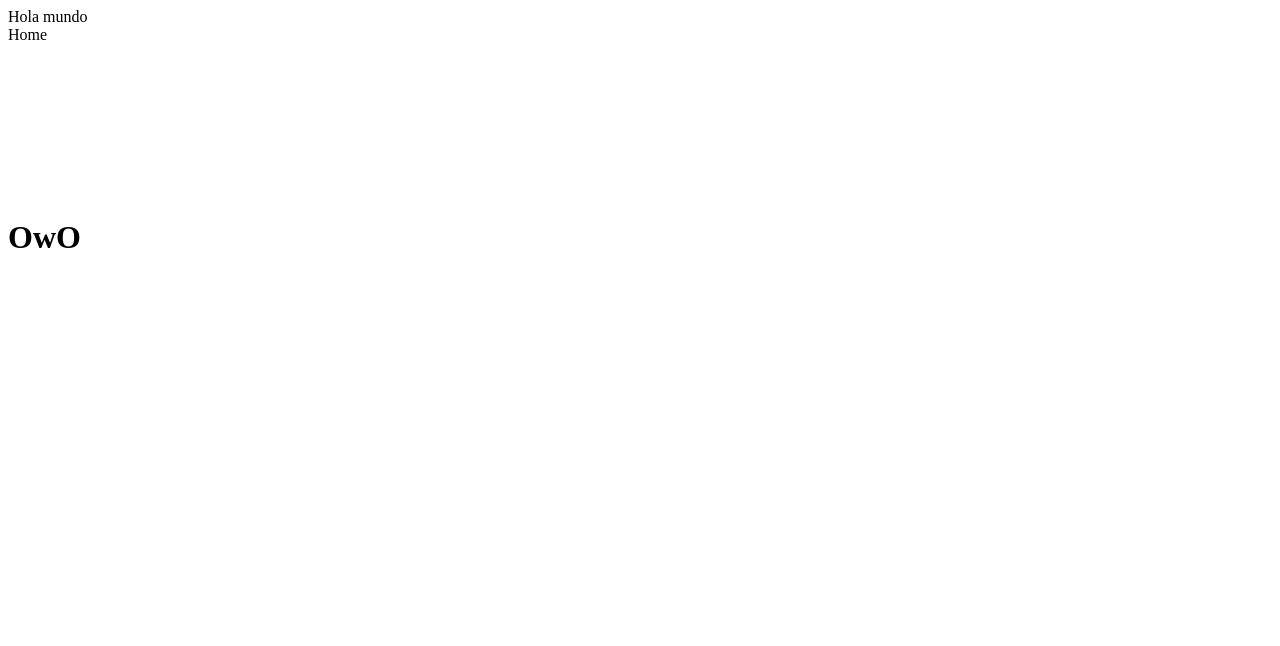
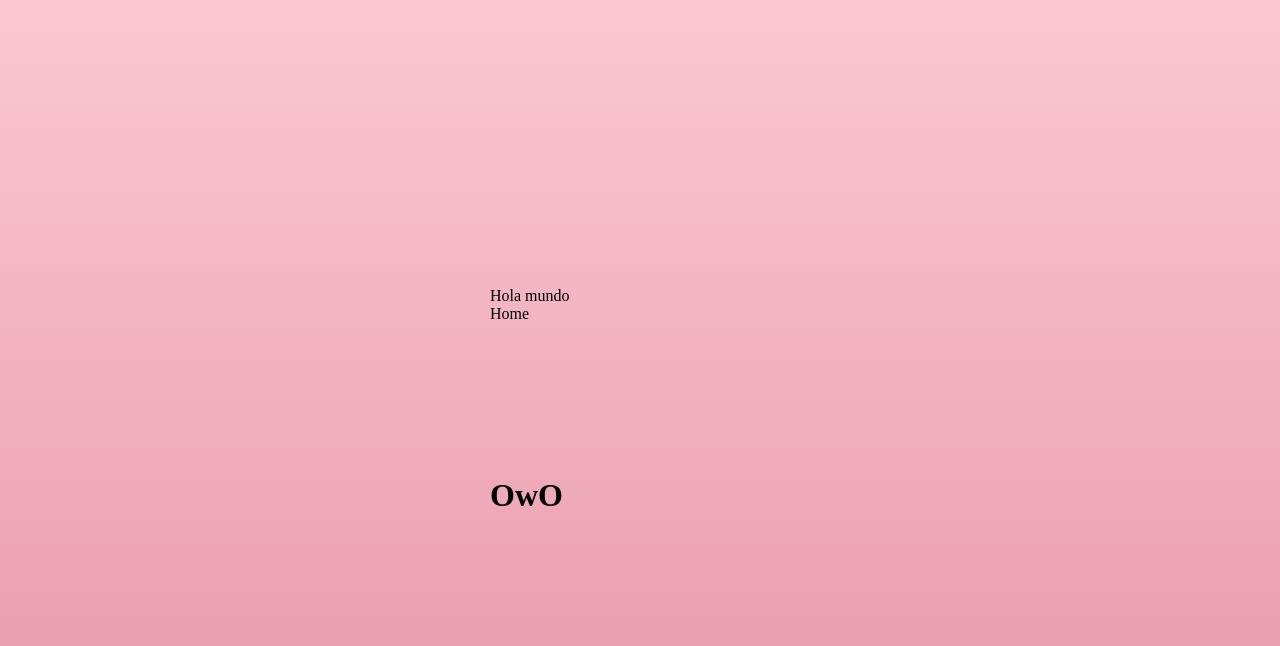
Before and after one commit to camilamo9719/wizzysage, a React (Vite) app in the folder sage-vitest/: page / in a window 1280 px wide. Shown: the top 646 px of the page. Built offline with nearby package versions, Linux system fonts and the light colour scheme.

Commit message:
Añadiendo estilos al Home

```diff
--- a/sage-vitest/package.json
+++ b/sage-vitest/package.json
@@ -13,7 +13,9 @@
   "dependencies": {
     "jsdom": "^22.1.0",
     "react": "^18.2.0",
-    "react-dom": "^18.2.0"
+    "react-dom": "^18.2.0",
+    "react-redux": "^8.1.1",
+    "react-router-dom": "^6.14.2"
   },
   "devDependencies": {
     "@types/react": "^18.2.15",
--- a/sage-vitest/src/components/JuanJose.tsx
+++ b/sage-vitest/src/components/JuanJose.tsx
@@ -5,7 +5,7 @@ const JuanJose = () => {
     <div>
         <canvas id="canvas"></canvas>
             <div className="copy" >
-            <h1 id="name">OwO</h1>
+                <h1 id="name">OwO</h1>
             </div>
     </div>
   )
--- /dev/null
+++ b/sage-vitest/src/components/styles/Home.css
@@ -0,0 +1,20 @@
+* {
+    margin: 0;
+    padding: 0;
+    border: 0;
+  }
+
+  html,
+  body {
+      height: 100%;
+  }
+
+  body {
+    cursor: pointer;
+    user-select: none;
+    overflow: hidden;
+    display: flex;
+    align-items: center;
+    justify-content: center;
+    background-image: linear-gradient(to top, #e796a9 0%, #fbc8d4 100%);
+  }
--- a/sage-vitest/src/pages/Home.tsx
+++ b/sage-vitest/src/pages/Home.tsx
@@ -1,4 +1,7 @@
 import React from 'react'
+import { useDispatch } from 'react-redux'
+import { useNavigate } from 'react-router-dom'
+import '../components/styles/Home.css'
 
 const Home = () => {
   return (
```
Also changed, not shown: 1 other file (tests, documents, lock files or other folders).
